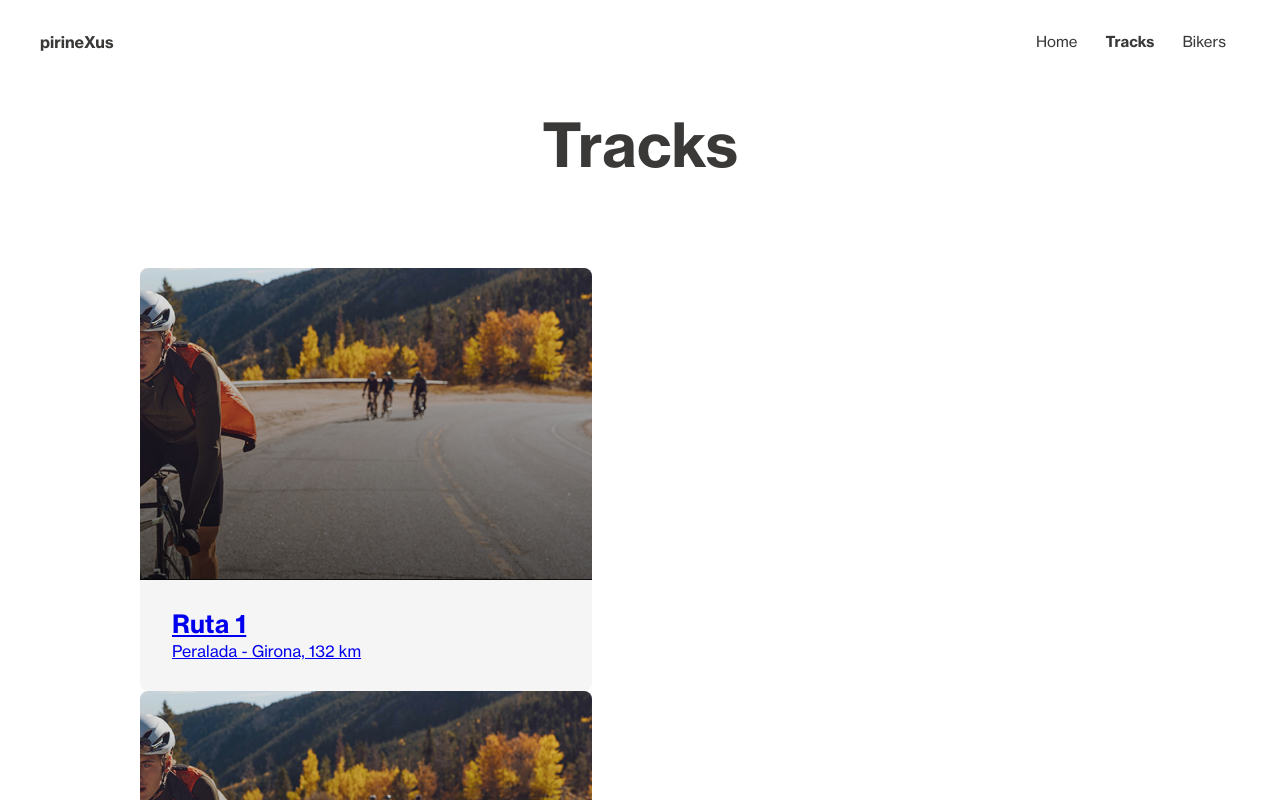
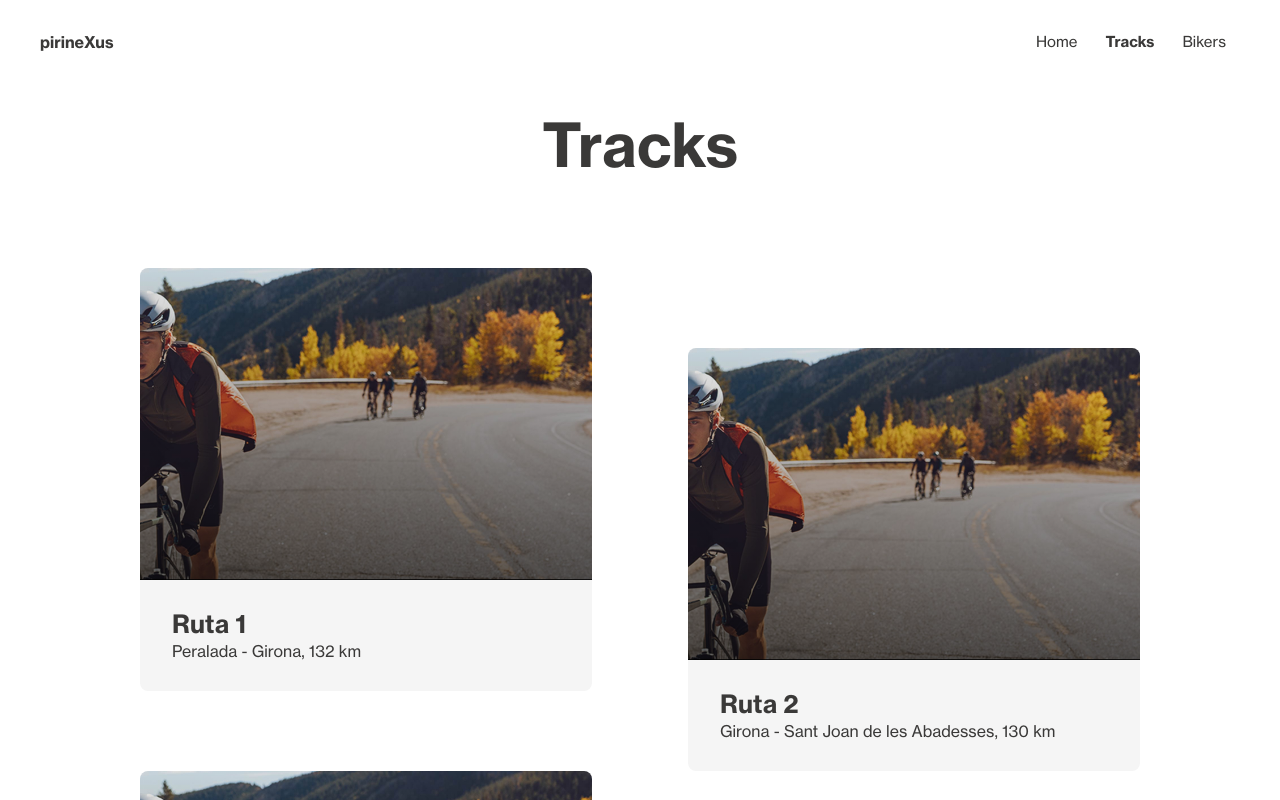
Before and after one commit to jelin-mi/pirinexus, a React (Create React App) app: page /tracks in a window 1280 px wide. Shown: the top 800 px of the page. Built offline with nearby package versions, Linux system fonts and the light colour scheme.

Commit message:
Javi Tracks

```diff
--- a/src/components/TrackMap/TrackMap.css
+++ b/src/components/TrackMap/TrackMap.css
@@ -1,4 +1,4 @@
-.routelist {
+.trackslist {
     max-width: 1000px;
     margin: 0 auto;
     display: flex;
@@ -8,33 +8,39 @@
     padding: 5em 0 7em;
 }
 
-.routelist .card{
+.trackslist a{
     width: calc(50% - 3em);
+    color: var(--text);
+    text-decoration: none;
+}
+
+.trackslist .card{
+    display: flex;
     flex-direction: column;
 }
 
-.routelist .card:nth-child(even) {
+.trackslist a:nth-child(even) {
     padding-top: 80px;
 }
 
-.routelist .card .box-text{
+.trackslist .card .box-text{
     background-color: #f5f5f5;
     padding: 2em;
     border-radius: 0 0 8px 8px;
 }
 
-.routelist .card .box-text h2 {
+.trackslist .card .box-text h2 {
     font-family: "NeueHaasGrotesk_75_Bold";
     font-size: 25px;
     padding-bottom: 0.25em;
 }
 
-.routelist .card .box-text p {
+.trackslist .card .box-text p {
     font-size: 16px;
     font-family: "NeueHaasGrotesk_55_Roman";
 }
 
-.routelist .card .box-img {
+.trackslist .card .box-img {
     flex-basis: 50%;
     overflow: hidden;
     height: auto;
@@ -46,12 +52,12 @@
     position: relative;
 }
 
-.routelist .card .box-img:hover .overlay{
+.trackslist .card .box-img:hover .overlay{
     opacity: 0;
 
 }
 
-.routelist .card .box-img .overlay{
+.trackslist .card .box-img .overlay{
     opacity: 1;
     position: absolute;
     width: 100%;
@@ -59,7 +65,7 @@
     background: linear-gradient(transparent,rgba(0,0,0,.6));
 }
 
-.routelist .card .box-img img{
+.trackslist .card .box-img img{
     width: 100%;
     position: relative;
     height: auto;
@@ -71,7 +77,7 @@
     -o-transition: 0.60s;
 }
 
-.routelist .card .box-img:hover img{
+.trackslist .card .box-img:hover img{
     transform: scale(1.10);
     -webkit-transform: scale(1.10);
     -moz-transform: scale(1.10);
--- a/src/components/TrackMap/TrackMap.jsx
+++ b/src/components/TrackMap/TrackMap.jsx
@@ -4,7 +4,7 @@ import { Link } from "react-router-dom";
 
 function TrackMap() {
   return (
-    <div className="routelist">
+    <div className="trackslist">
       {tracks.map((track) => (
         <Link to={`/tracks/${track._id}`}>
           <div className={`card ${track._id}`} key={track._id}>
--- a/src/pages/Tracks/Tracks.jsx
+++ b/src/pages/Tracks/Tracks.jsx
@@ -1,6 +1,8 @@
 import "./Tracks.css";
 import TrackMap from "../../components/TrackMap/TrackMap";
+import Banner from "../../components/Banner/Banner";
 import Footer from "../../components/Footer/Footer";
+
 
 function Tracks() {
   return (
@@ -9,6 +11,7 @@ function Tracks() {
         <h1>Tracks</h1>
       </div>
       <TrackMap />
+      <Banner/>
       <Footer />
     </>
   );
```
